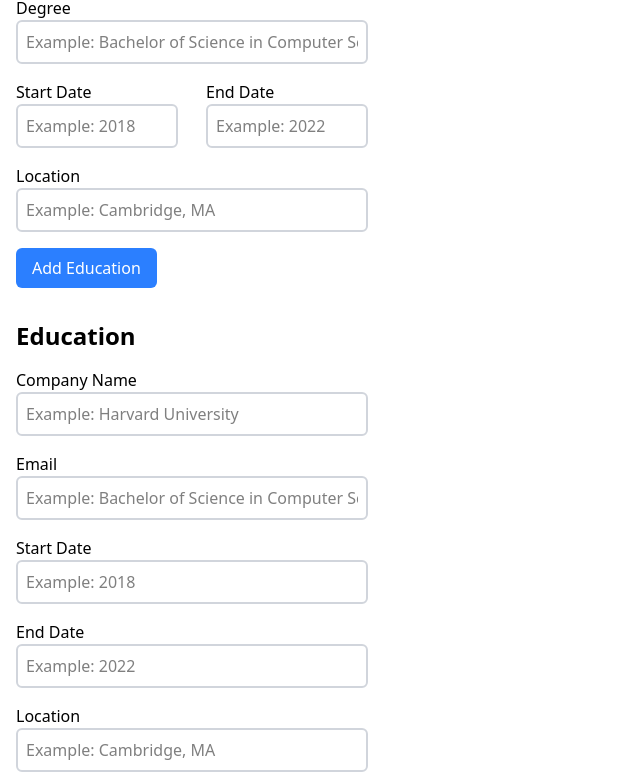
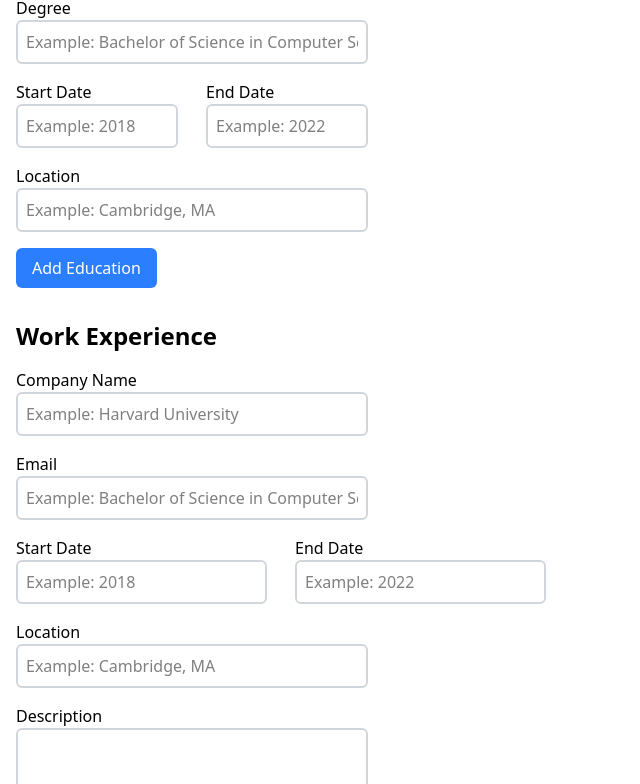
Before and after one commit to AndrewC145/CV-Application, a React (Vite) app: page / in a window 1280 px wide. Shown: the part 568-1352 px from the top of the page, without its empty margins (0-640 px from the left). Built offline with nearby package versions, Linux system fonts and the light colour scheme.

Commit message:
Fixed Title Name and Changed Dates to be beside eachother

```diff
--- a/src/components/Experience.jsx
+++ b/src/components/Experience.jsx
@@ -34,7 +34,7 @@ function Experience() {
 
   return (
     <div className="flex flex-col gap-4 p-4 md:w-[35%] lg:w-[30%]">
-      <h1 className="text-2xl font-bold">Education</h1>
+      <h1 className="text-2xl font-bold">Work Experience</h1>
       <label htmlFor="companyName" className="flex flex-col font-medium">
         Company Name
         <input
@@ -57,6 +57,7 @@ function Experience() {
           onChange={handlePosition}
         ></input>
       </label>
+      <div className="flex flex-col gap-7 md:flex-row">
         <label htmlFor="startDateNum" className="flex flex-col font-medium">
           Start Date
           <input
@@ -79,6 +80,7 @@ function Experience() {
             onChange={handleEndDate}
           ></input>
         </label>
+      </div>
       <label htmlFor="location" className="flex flex-col font-medium">
         Location
         <input
```
Lines whose indentation alone changed are shown as unchanged.
